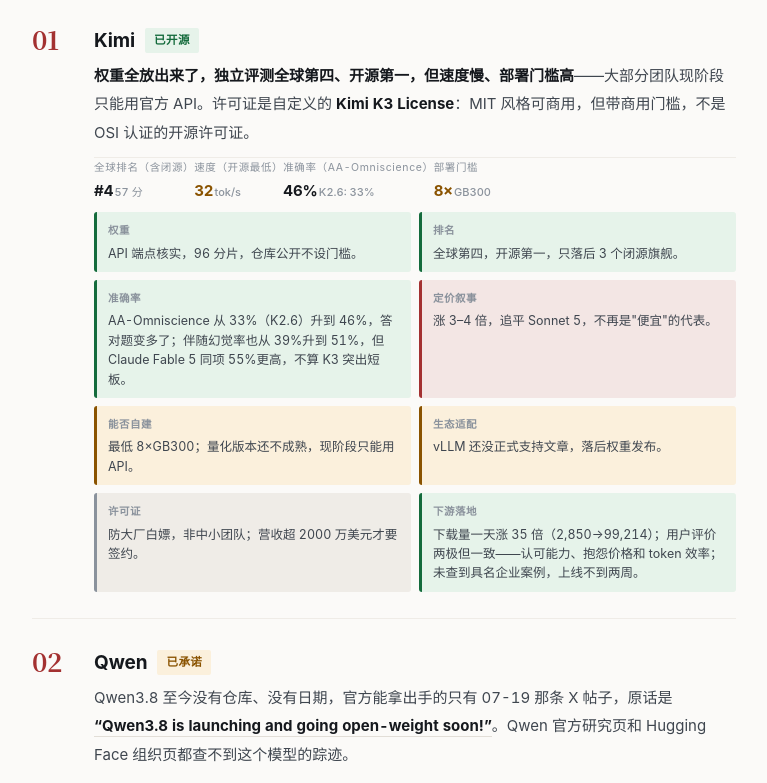
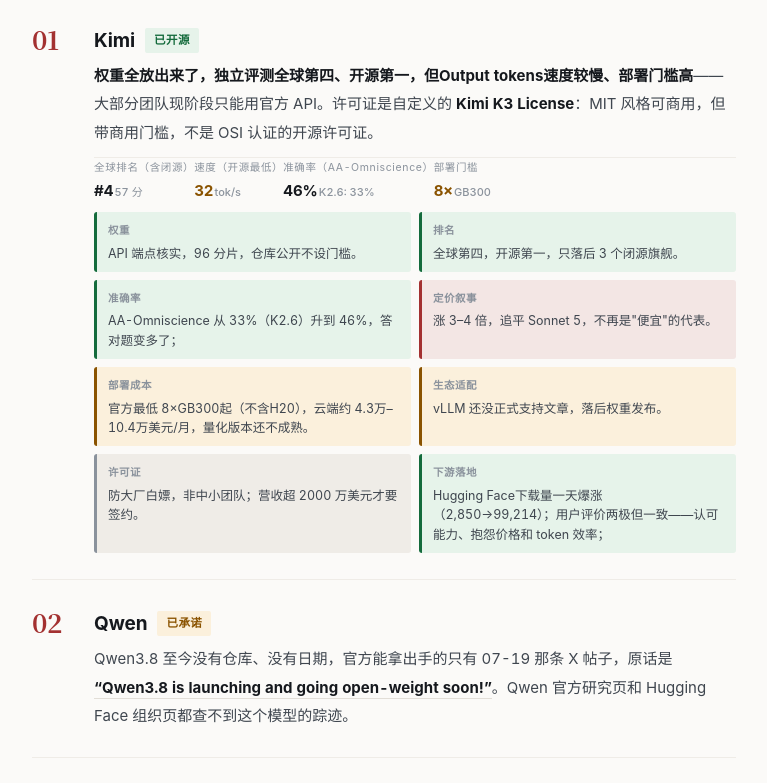
Before and after one commit to cskeqing/ai-oss-tracker, a plain HTML site: page reports/2026-07-28.html in a window 1280 px wide. Shown: the part 525-1308 px from the top of the page, without its empty margins (256-1023 px from the left). Drawn offline with Linux system fonts and the light colour scheme.

Commit message:
补充K3部署成本数据：官方硬件列表不含H20，云端成本推算

```diff
--- a/reports/2026-07-28.html
+++ b/reports/2026-07-28.html
@@ -280,7 +280,7 @@
       <div class="no">01</div>
       <div>
         <div class="hd"><h3>Kimi</h3><span class="pill open">已开源</span></div>
-        <p class="body"><strong>权重全放出来了，独立评测全球第四、开源第一，但速度慢、部署门槛高</strong>——大部分团队现阶段只能用官方 API。许可证是自定义的 <strong>Kimi K3 License</strong>：MIT 风格可商用，但带商用门槛，不是 OSI 认证的开源许可证。</p>
+        <p class="body"><strong>权重全放出来了，独立评测全球第四、开源第一，但Output tokens速度较慢、部署门槛高</strong>——大部分团队现阶段只能用官方 API。许可证是自定义的 <strong>Kimi K3 License</strong>：MIT 风格可商用，但带商用门槛，不是 OSI 认证的开源许可证。</p>
         <dl class="stats">
           <div><dt>全球排名（含闭源）</dt><dd>#4<span class="u">57 分</span></dd></div>
           <div><dt>速度（开源最低）</dt><dd class="warn">32<span class="u">tok/s</span></dd></div>
@@ -290,12 +290,12 @@
         <div class="chips">
           <div class="chip good"><span class="lbl">权重</span><p>API 端点核实，96 分片，仓库公开不设门槛。</p></div>
           <div class="chip good"><span class="lbl">排名</span><p>全球第四，开源第一，只落后 3 个闭源旗舰。</p></div>
-          <div class="chip good"><span class="lbl">准确率</span><p>AA-Omniscience 从 33%（K2.6）升到 46%，答对题变多了；伴随幻觉率也从 39%升到 51%，但 Claude Fable 5 同项 55%更高，不算 K3 突出短板。</p></div>
+          <div class="chip good"><span class="lbl">准确率</span><p>AA-Omniscience 从 33%（K2.6）升到 46%，答对题变多了；</p></div>
           <div class="chip bad"><span class="lbl">定价叙事</span><p>涨 3–4 倍，追平 Sonnet 5，不再是"便宜"的代表。</p></div>
-          <div class="chip warn"><span class="lbl">能否自建</span><p>最低 8×GB300；量化版本还不成熟，现阶段只能用 API。</p></div>
+          <div class="chip warn"><span class="lbl">部署成本</span><p>官方最低 8×GB300起（不含H20），云端约 4.3万–10.4万美元/月，量化版本还不成熟。</p></div>
           <div class="chip warn"><span class="lbl">生态适配</span><p>vLLM 还没正式支持文章，落后权重发布。</p></div>
           <div class="chip"><span class="lbl">许可证</span><p>防大厂白嫖，非中小团队；营收超 2000 万美元才要签约。</p></div>
-          <div class="chip good"><span class="lbl">下游落地</span><p>下载量一天涨 35 倍（2,850→99,214）；用户评价两极但一致——认可能力、抱怨价格和 token 效率；未查到具名企业案例，上线不到两周。</p></div>
+          <div class="chip good"><span class="lbl">下游落地</span><p>Hugging Face下载量一天爆涨（2,850→99,214）；用户评价两极但一致——认可能力、抱怨价格和 token 效率；</p></div>
         </div>
       </div>
     </li>
```
